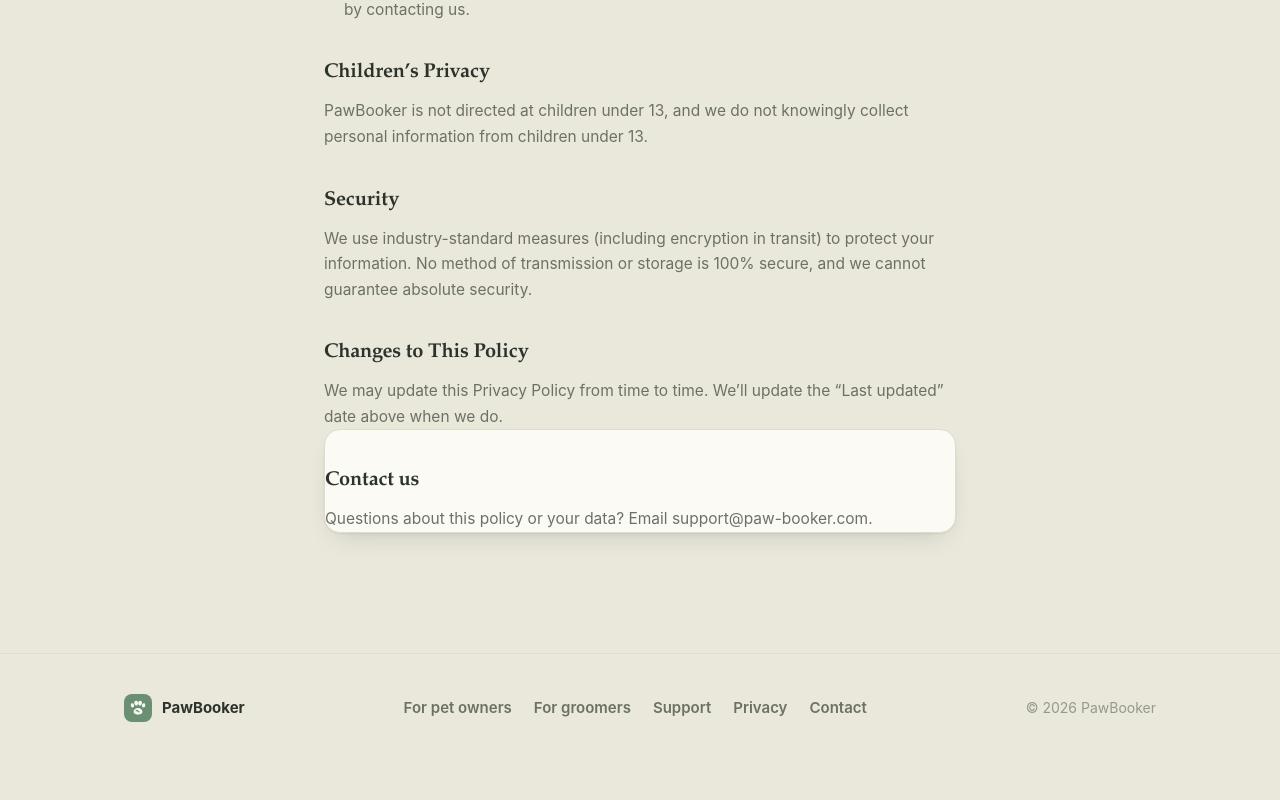
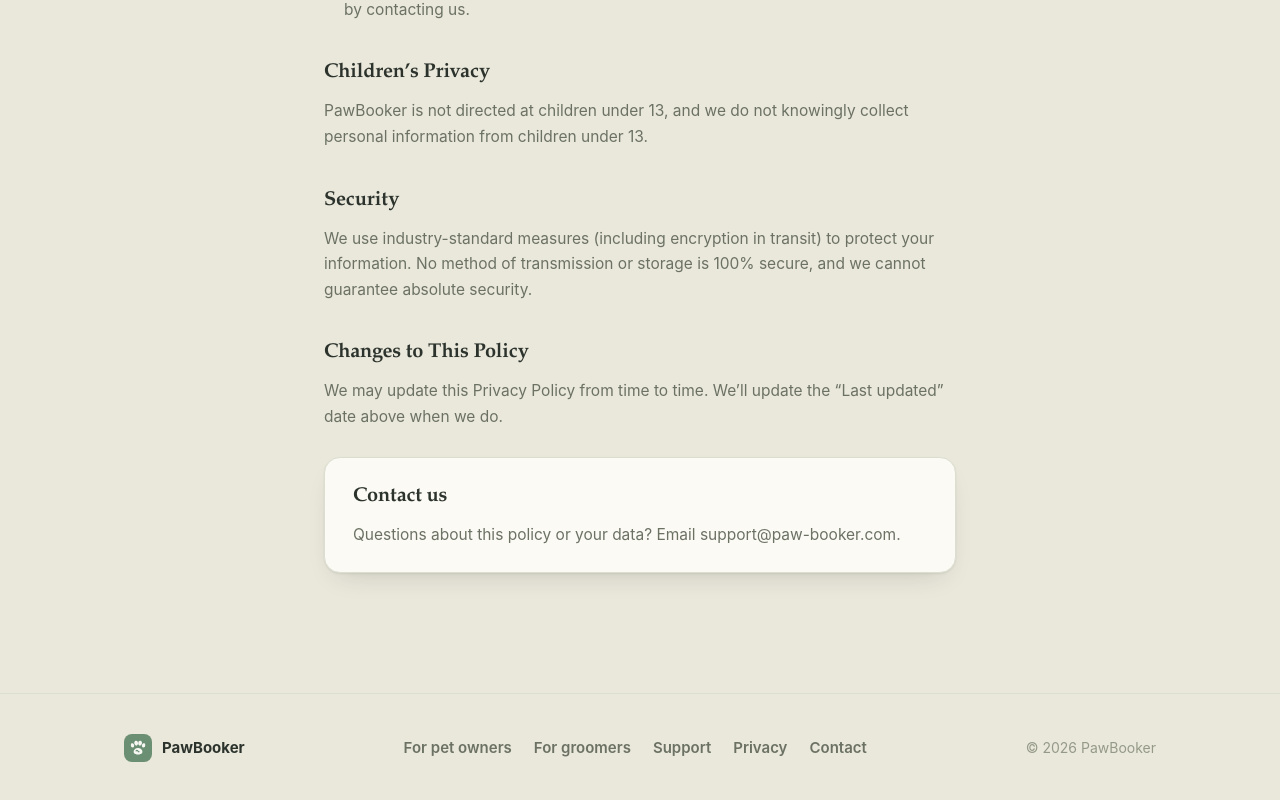
Before and after one commit to pherman777/PawBooker, a Next.js app in the folder dashboard/: page /privacy in a window 1280 px wide. Shown: the part 2732-3532 px from the top of the page. Before the commit the page ends 3494 px from the top, so only its background shows below. Built offline with nearby package versions, Linux system fonts and the light colour scheme; no server answers.

Commit message:
Fix unpadded Contact us card on privacy page
The bare "card" class only supplies background/border/shadow, not
padding - every other usage in the codebase pairs it with a local
class that adds padding, but this one didn't, so the heading and text
sat flush against the card edges.

```diff
--- a/dashboard/app/marketing.module.css
+++ b/dashboard/app/marketing.module.css
@@ -167,6 +167,9 @@
   background: color-mix(in srgb, var(--clay) 14%, var(--surface)); border: 1px solid var(--border); border-radius: 12px;
   padding: 16px 18px; font-size: 14px; line-height: 1.6; color: var(--muted); margin-bottom: 36px;
 }
+
+.contactCard { padding: 24px 28px; margin-top: 28px; }
+.contactCard h2 { margin-top: 0; }
 .notice strong { color: var(--clay); }
 
 .successCard { background: var(--sage); color: #fff; border-radius: 16px; padding: 26px; margin-top: 28px; }
--- a/dashboard/app/privacy/page.tsx
+++ b/dashboard/app/privacy/page.tsx
@@ -158,7 +158,7 @@ export default function PrivacyPage() {
         <h2>Changes to This Policy</h2>
         <p>We may update this Privacy Policy from time to time. We&rsquo;ll update the &ldquo;Last updated&rdquo; date above when we do.</p>
 
-        <div className="card">
+        <div className={`card ${styles.contactCard}`}>
           <h2>Contact us</h2>
           <p style={{ marginBottom: 0 }}>
             Questions about this policy or your data? Email <a href="mailto:support@paw-booker.com">support@paw-booker.com</a>.
```
